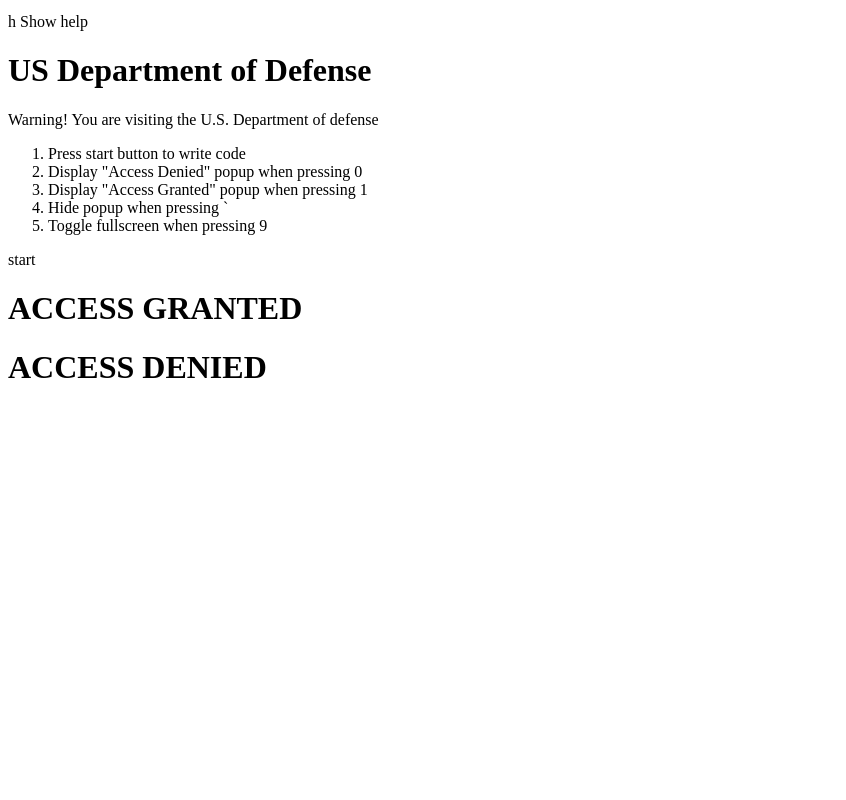
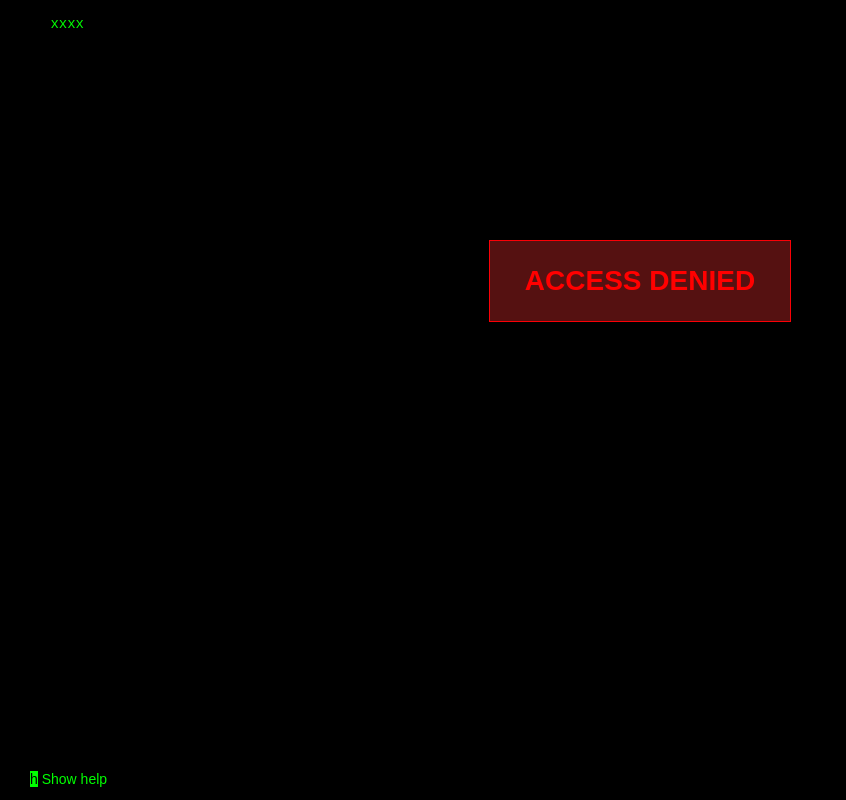
Before and after one commit to Lu9709/HackerDemo, a plain HTML site: page index.html in a window 1280 px wide. Shown: the whole page, without its empty margins (0-846 px from the left). Drawn offline with Linux system fonts and the light colour scheme.

Commit message:
css finish

```diff
--- a/css/main.css
+++ b/css/main.css
@@ -0,0 +1,71 @@
+body {
+    font: 14px/1.5 Arial;
+    background-color: #000;
+    color: #0f0;
+    margin: 0;
+    display: flex;
+    flex-direction: column;
+    height: 100vh;
+}
+
+#code {
+    flex: 1;
+    overflow-y: scroll;
+}
+
+#footer {
+    padding: 10px 30px;
+}
+
+#footer .keyword {
+    background: #0f0;
+    color: #000;
+}
+
+#modal {
+    position: fixed;
+    left: 50%;
+    top: 30%;
+    transform: translateX(-50%);
+    display: none;
+    border: 1px solid #0f0;
+    background-color: #000;
+    width: 600px;
+    padding: 10px;
+}
+
+.button {
+    width: 160px;
+    border: 1px solid rgb(43, 107, 43);
+    padding: 8px 0;
+    text-align: center;
+    cursor: pointer;
+}
+
+.button:hover {
+    background-color: rgb(43, 107, 43);
+    color: #0f0;
+}
+#modal .button {
+    margin: 0 auto;
+}
+.popup {
+    position: fixed;
+    left:50%;
+    top:30%;
+    transform: translateX(-50%);
+    border:1px solid #878787;
+    display: none;
+    width: 300px;
+    text-align: center;
+}
+.popup.popup-denied{
+    display: block;
+    border-color: #fb0006;
+    background-color: #511;
+    color:red;
+}
+.popup.popup-granted{
+    display: none;
+    background-color: #262626;
+}
--- a/index.html
+++ b/index.html
@@ -10,11 +10,13 @@
 </head>
   <body>
   <div id="code">
-    <pre></pre>
+    <pre>
+      xxxx
+    </pre>
   </div>
   <div id="footer">
     <div id="link">
-      <span>h</span>
+      <span class="keyword">h</span>
       <span class="text">Show help</span>
     </div>
   </div>
```
Also changed, not shown: 1 other file.
